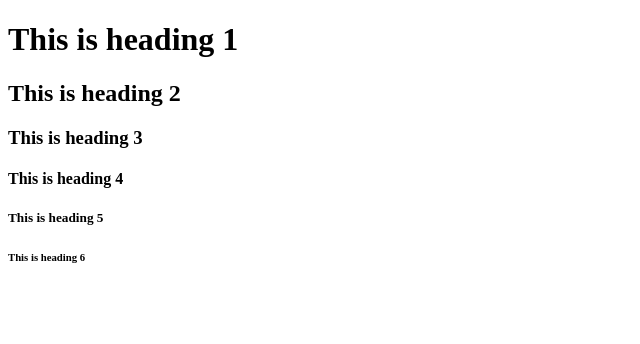
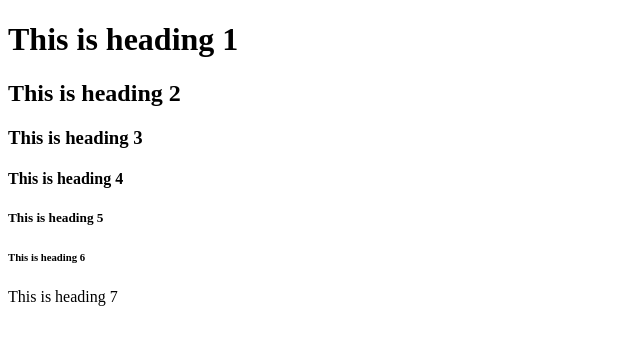
Before and after one commit to gkdevops/cricket-news, a plain HTML site: page contact.html in a window 1280 px wide. Shown: the whole page, without its empty margins (0-640 px from the left). Drawn offline with Linux system fonts and the light colour scheme.

Commit message:
Update contact.html

```diff
--- a/contact.html
+++ b/contact.html
@@ -8,6 +8,7 @@
 <h4>This is heading 4</h4>
 <h5>This is heading 5</h5>
 <h6>This is heading 6</h6>
+<h7>This is heading 7</h7>
 
 </body>
 </html>
```
